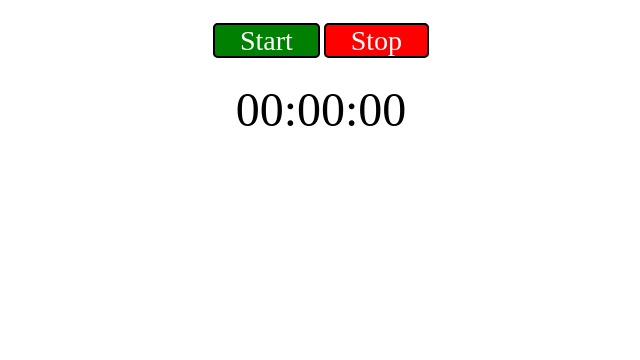
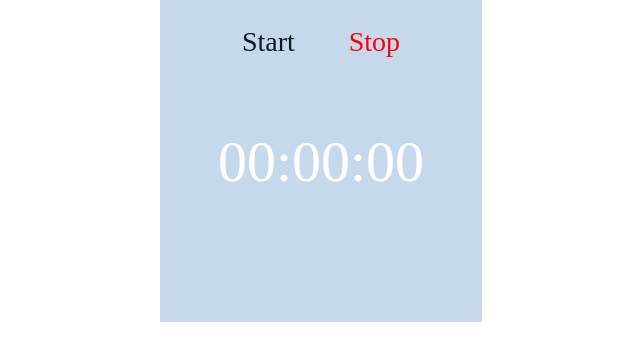
Before and after one commit to nri1234/Stopwatch, a website: page index.html in a window 1280 px wide. Shown: the whole page, without its empty margins (319-959 px from the left). Drawn offline with Linux system fonts and the light colour scheme.

Commit message:
Made changes

```diff
--- a/index.html
+++ b/index.html
@@ -6,12 +6,15 @@
         <link rel="stylesheet" type="text/css" href="css/style.css">
     </head>
     <body>
-        <nav class="controls">
+        <section class="watch">
+           <nav class="controls">
             <a href="#" class="button" id="start">Start</a>
             <a href="#" class="button" id="stop">Stop</a>
-        </nav>
-        <div class="stopwatch"></div>
-        <ul class="results"></ul>
+            </nav>
+            <div class="stopwatch"></div>
+            <ul class="results"></ul>
+        </section>
+
         <script type="text/javascript" src="script-compiled.js"></script>
     </body>
 </html>
--- a/sass/style.scss
+++ b/sass/style.scss
@@ -2,23 +2,32 @@ body {
     margin: 0 auto;
     padding: 0;
     text-align: center;
+}
+.watch {
+    margin: 0 auto;
+    border: 1px solid #c6d9ec;
+    width: 25%;
+    height: 40vh;
+    background: #c6d9ec;
 }
 .controls {
     text-align: center;
     margin: 25px;
 }
 .button {
-    border: 2px solid black;
-    background: green;
-    color: white;
+    background: #c6d9ec;
+    color: #0d1a26;
     font-size: 28px;
     padding: 0 25px;
     text-decoration: none;
     border-radius: 5px;
+    margin-bottom: 35px;
 }
 #stop {
-    background: red;
+    color: red;
 }
 .stopwatch {
-    font-size: 48px;
+    font-size: 58px;
+    color: #ffff;
+    padding: 45px;
 }
--- a/script.js
+++ b/script.js
@@ -54,9 +54,9 @@ function pad0(value) {
     }
     return result;
 }
-let startButton = document.getElementById("start");
+const startButton = document.getElementById("start");
 startButton.addEventListener("click", () => stopwatch.start());
 
-let stopButton = document.getElementById("stop");
+const stopButton = document.getElementById("stop");
 stopButton.addEventListener("click", () => stopwatch.stop());
 const stopwatch = new Stopwatch(document.querySelector(".stopwatch"));
```
Also changed, not shown: css/style.css.
